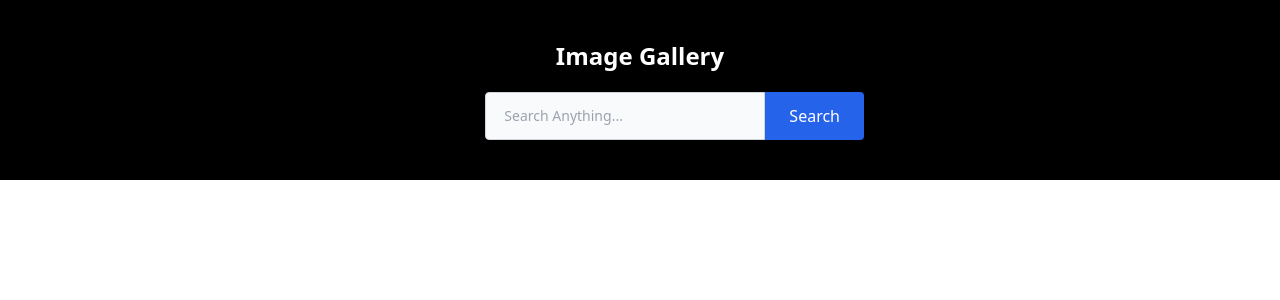
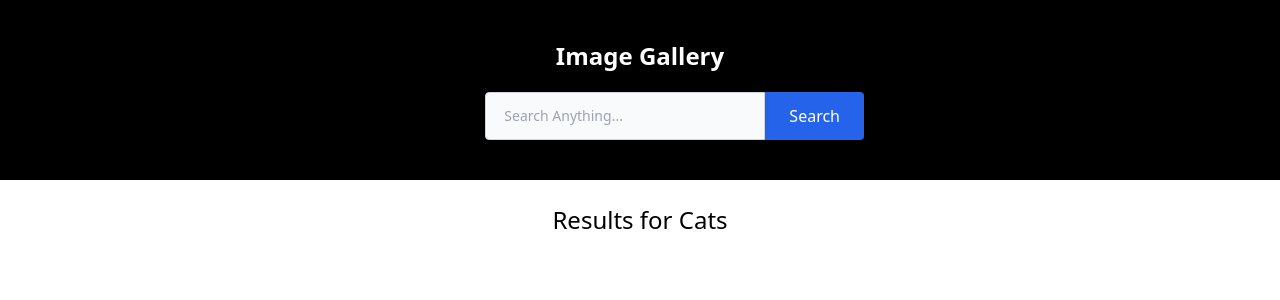
Before and after one commit to viktoriia-yash/image-gallery-react, a React (Create React App) app: page / in a window 1280 px wide. Shown: the top 300 px of the page. Built offline with nearby package versions, Linux system fonts and the light colour scheme.

Commit message:
Fixed components structure + Images component and styling

```diff
--- a/src/App.js
+++ b/src/App.js
@@ -1,9 +1,14 @@
 import Header from "./components/Header";
+import SearchBar from "./components/SearchBar";
+import Images from "./components/Images";
 
 function App() {
   return (
     <>
-      <Header />
+      <Header>
+        <SearchBar />
+      </Header>
+      <Images />
     </>
   );
 }
--- a/src/components/Header.js
+++ b/src/components/Header.js
@@ -1,14 +1,14 @@
 import React from "react";
 import SearchBar from "./SearchBar";
 
-const Header = () => {
+const Header = ({ children }) => {
   return (
     <div className="bg-black flex items-center py-10">
       <div className="max-w-md mx-auto w-full">
         <h1 className="text-white text-center text-2xl font-bold mb-5">
           Image Gallery
         </h1>
-        <SearchBar />
+        {children}
       </div>
     </div>
   );
--- /dev/null
+++ b/src/components/Images.js
@@ -0,0 +1,12 @@
+import React from "react";
+
+const Images = () => {
+  return (
+    <>
+      <h2 className="text-center mt-6 text-2xl">Results for Cats</h2>
+      <div className="grid md:grid-cols-2 lg:grid-cols-3 xl:grid-cols-4 gap-4 my-10"></div>
+    </>
+  );
+};
+
+export default Images;
```
